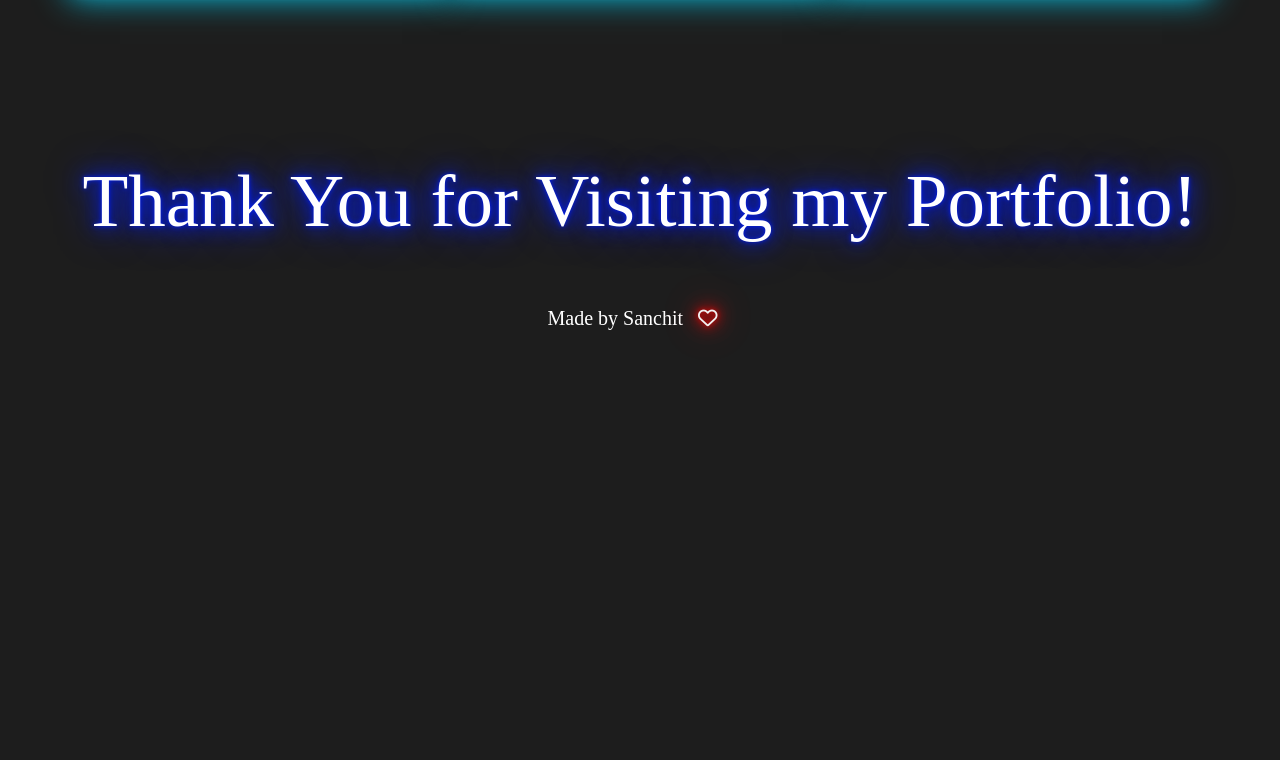
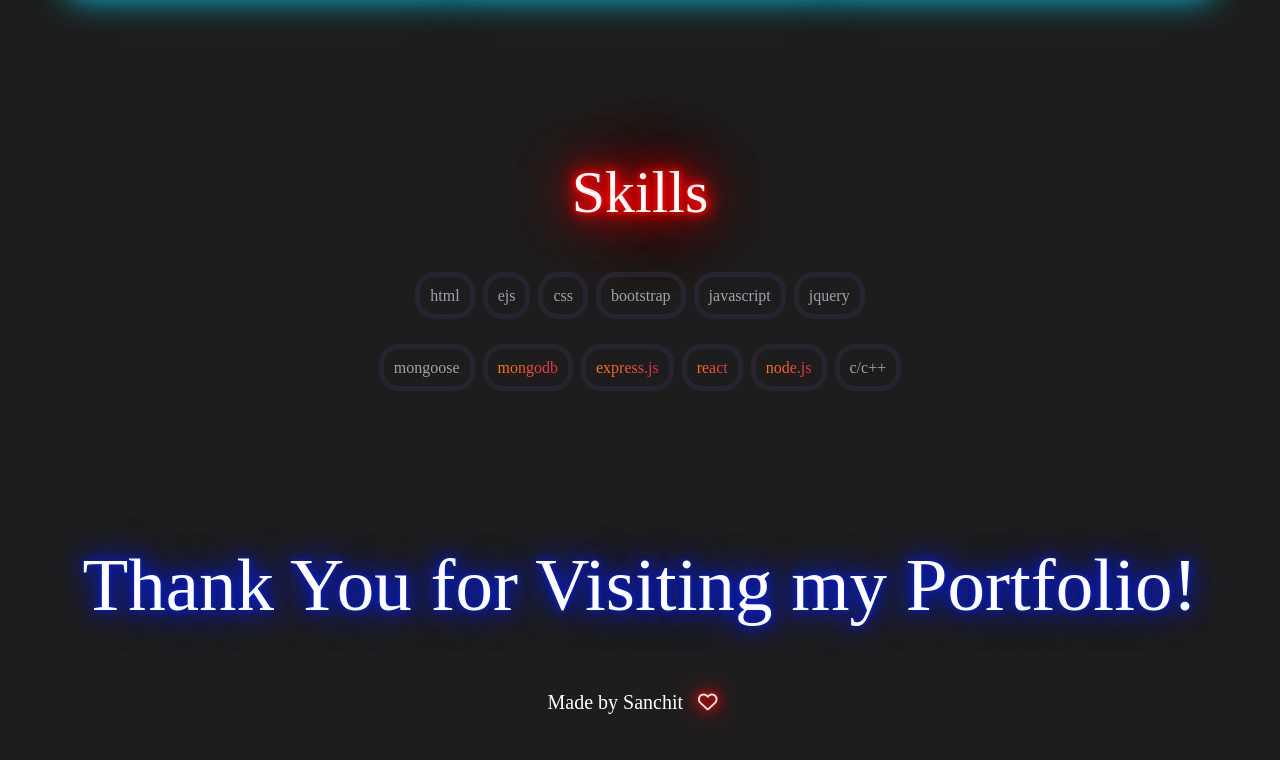
Before and after one commit to Sanchitagarwal7/portfolio_react, a React (Create React App) app: page / in a window 1280 px wide. Shown: the part 3015-3775 px from the top of the page. Before the commit the page ends 3405 px from the top, so only its background shows below. Built offline with nearby package versions, Linux system fonts and the light colour scheme; a web font is replaced by a local one.

Commit message:
changing center settings

```diff
--- a/public/styles.css
+++ b/public/styles.css
@@ -442,7 +442,6 @@ Button {
 
 .skill-align-center {
   text-align: center;
-  justify-content: center;
 }
 
 .skill-name {
--- a/src/App.js
+++ b/src/App.js
@@ -13,7 +13,7 @@ function App() {
     <Home/>
     <About/>
     <Projects/>
-    {/* <Skills/> */}
+    <Skills/>
     <Thankyou/>
     </>
   );
```
